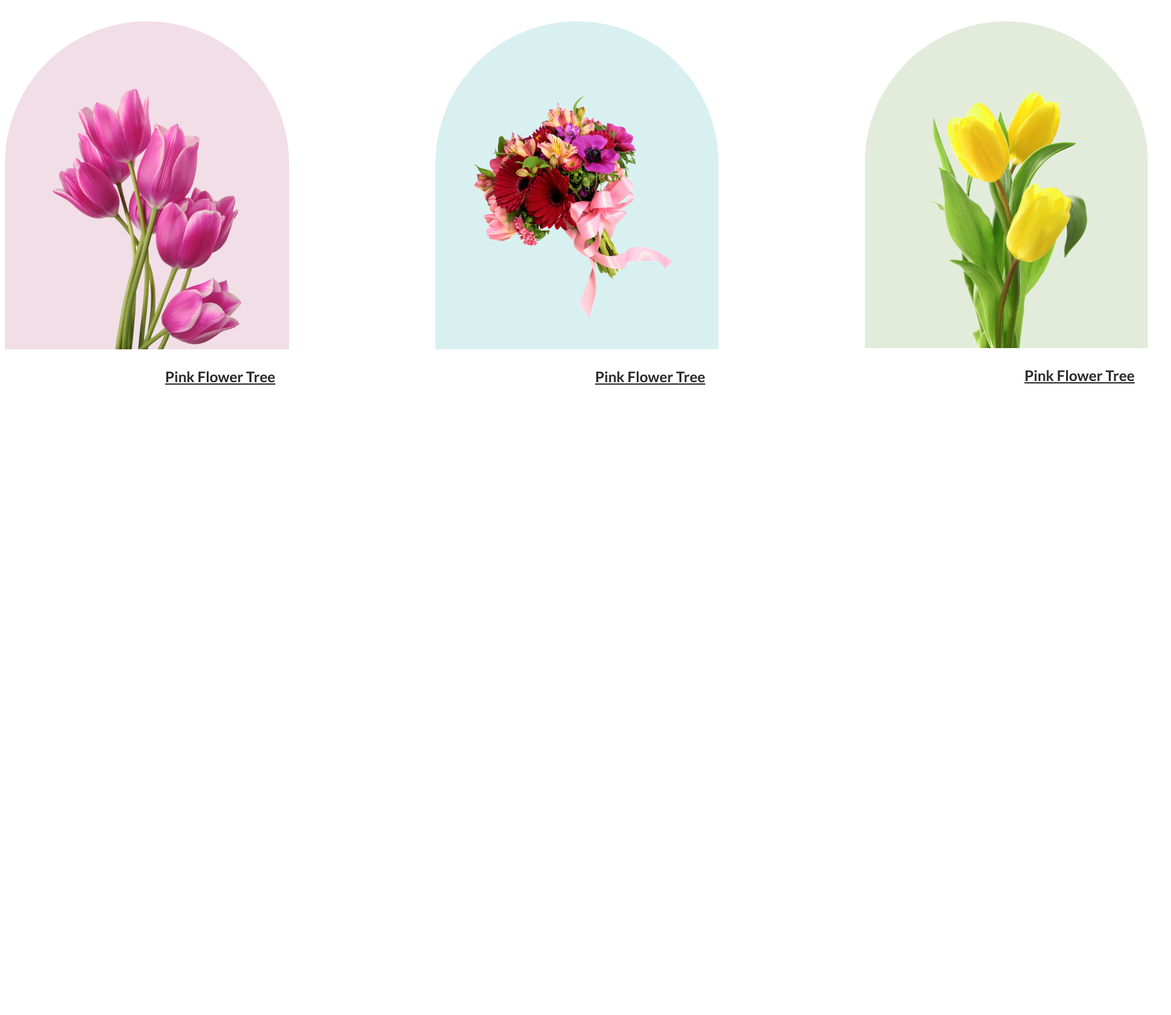
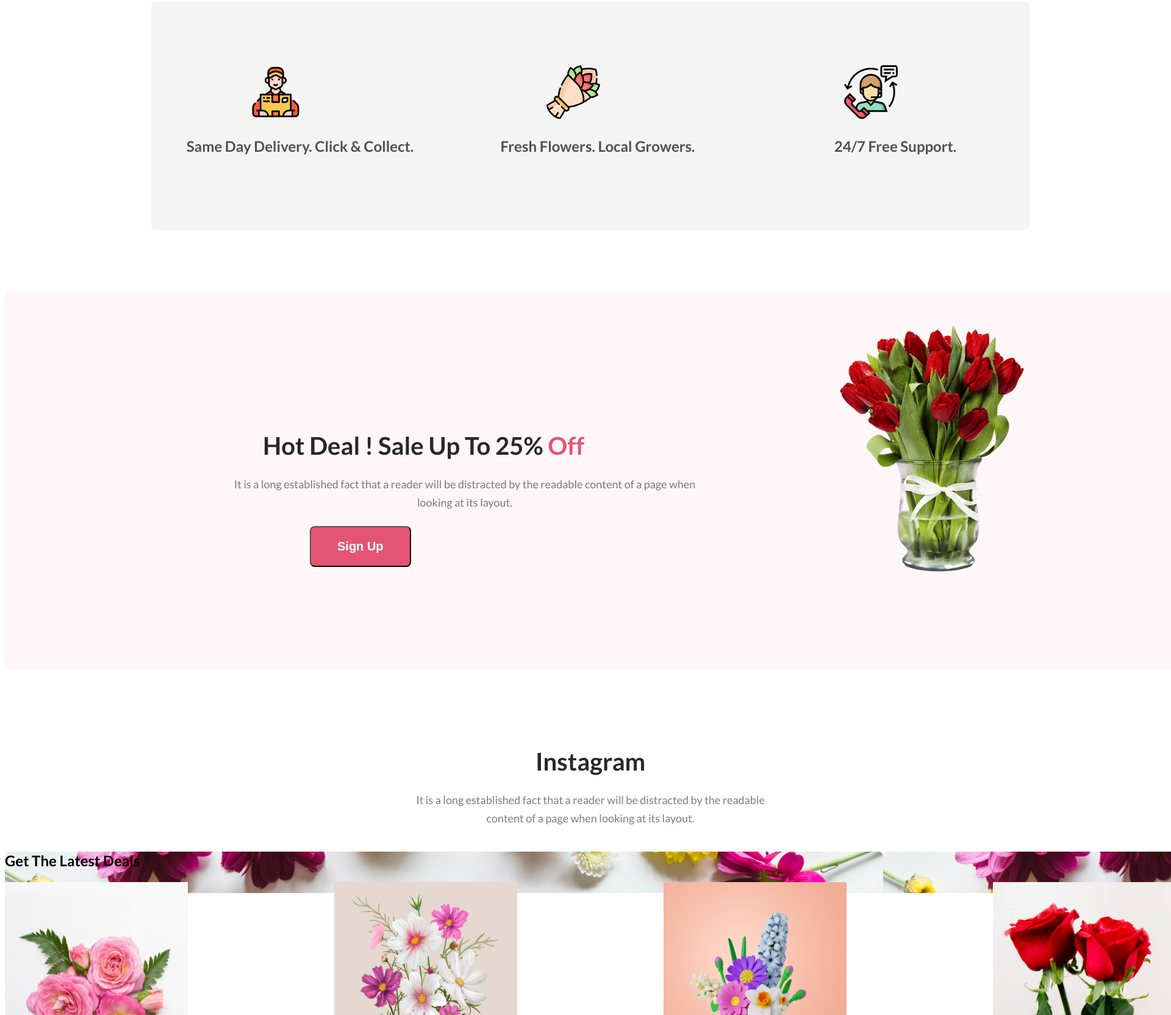
Before and after one commit to Mash425/assignment-flower-shop, a plain HTML site: page index.html in a window 1280 px wide. Shown: the part 1987-3652 px from the top of the page at 61% size, 1920 px wide, since content can reach past the window. Before the commit the page ends 2622 px from the top, so only its background shows below. Drawn offline with Linux system fonts and the light colour scheme.

Commit message:
fifth commit

```diff
--- a/index.html
+++ b/index.html
@@ -42,8 +42,6 @@
         <p class="feature-info">It is a long established fact that a reader will be distracted by the readable content
             of a page when looking at its layout.</p>
         <section>
-
-        </section>
             <div class="main-div-container">
                 <div class="fault">
                     <div class="container-pic1">
@@ -70,13 +68,74 @@
                     </div>
                 </div>
 
+            </div>
+        </section>
 
+        <section>
+            <div class="service-container">
+                <div class="div-main">
+                    <img src="Flower Asset/Group 57.png" alt="" class="img0">
+                    <p class="img-description">Same Day Delivery. Click & Collect.</p>
+                </div>
+                <div class="div-main">
+                    <img src="Flower Asset/Group 58.png" alt="" class="img0">
+                    <p class="img-description">Fresh Flowers. Local Growers.</p>
+                </div>
+                <div class="div-main">
+                    <img src="Flower Asset/Group 59.png" alt="" class="img0">
+                    <p class="img-description">24/7 Free Support.</p>
+                </div>
+            </div>
+        </section>
 
+        <section>
+            <div class="discount-container">
+                <div class="discount">
+                    <h1>
+                        Hot Deal ! Sale Up To 25% <span class="span1">Off</span>
+                    </h1>
+                    <p>
+                        It is a long established fact that a reader will be distracted by the readable content of a page
+                        when looking at its layout.
+                    </p>
+                    <button>
+                        Sign Up
+                    </button>
+                </div>
+                <div class="discount">
+                    <img src="Flower Asset/pngwing 8.png" alt="">
+                </div>
+            </div>
+        </section>
+        <section>
+            <div class="instagram">
+                <h1 class="ins-title">
+                    Instagram
+                </h1>
+                <p class="ins-discription">
+                    It is a long established fact that a reader will be distracted by the readable content of a page
+                    when looking at its layout.
+                </p>
+                <div class="ins-img">
+                    <div class="ins-gap"><img src="Flower Asset/Flower 01.png" alt=""></div>
+                    <div class="ins-gap"><img src="Flower Asset/Rectangle 4.png" alt=""></div>
+                    <div class="ins-gap"><img src="Flower Asset/Rectangle 5.png" alt=""></div>
+                    <div class="ins-gap"><img src="Flower Asset/Rectangle 6.png" alt=""></div>
+                </div>
+
+            </div>
+        </section>
+
+        <section>
+            <div class="deals-container">
+                <h1>Get The Latest Deals</h1>
+                <p>$30 coupon for first shopping</p>
 
 
             </div>
+        </section>
+    </main>
 
-    </main>
 
     <footer>
 
--- a/style.css
+++ b/style.css
@@ -1,8 +1,11 @@
 /*header file*/
 
-body{
+body {
     font-family: 'Lato', sans-serif;
+    width: 1920px;
+    height: 4867px;
 }
+
 .header-section {
     background: rgba(229, 84, 115, 0.10);
     width: 1920px;
@@ -11,16 +14,18 @@ body{
     gap: 97px;
 
 }
-.header-div{
+
+.header-div {
     display: flex;
 
 }
 
-.div-contant{
+.div-contant {
     margin-left: 240px;
     margin-top: 190px;
 }
-.header-title{
+
+.header-title {
     color: #272727;
     font-size: 80px;
     font-weight: 700;
@@ -28,7 +33,7 @@ width: 700px;
     margin-bottom: 32px;
 }
 
-.header-paragraph{
+.header-paragraph {
     color: rgba(39, 39, 39, 0.60);
     font-size: 18px;
     font-weight: 400;
@@ -37,7 +42,7 @@ width: 600px;
     margin-bottom: 32px;
 }
 
-.pry-button{
+.pry-button {
     padding: 20px 43px;
     border-radius: 8px;
     background: #E55473;
@@ -47,7 +52,7 @@ font-weight: 700;
     margin-bottom: 147px;
 }
 
- img{
+img {
     width: 635px;
     height: 800px;
     margin: 50px 240px 0 0;
@@ -55,7 +60,7 @@ margin-bottom: 147px;
 }
 
 /*Main section*/
-.feature-flower{
+.feature-flower {
     color: #272727;
     text-align: center;
     font-size: 40px;
@@ -64,7 +69,8 @@ margin-top: 160px;
     margin-left: 764px;
     margin-right: 764px;
 }
-.feature-info{
+
+.feature-info {
     color: rgba(39, 39, 39, 0.60);
     text-align: center;
     font-size: 18px;
@@ -73,14 +79,13 @@ line-height: 30px;
     margin: 0 660px 50px 660px;
 }
 
-.main-div-container{
+.main-div-container {
     display: flex;
     justify-content: space-between;
-    width: 1440px;
-    height: 538px;
+
 }
 
-.container-pic1 img{
+.container-pic1 img {
     width: 310px;
     height: 428px;
     padding: 110px 78px 0;
@@ -88,25 +93,137 @@ border-radius: 300px 300px 0px 0px;
     background: rgba(167, 33, 98, 0.15);
 }
 
-.container-pic2 img{
+.container-pic2 img {
     width: 370px;
     height: 370px;
     border-radius: 300px 300px 0px 0px;
     background: rgba(5, 151, 160, 0.15);
     padding: 117px 47px 51px;
 }
-.container-pic3 img{
+
+.container-pic3 img {
     width: 314px;
     height: 471px;
     border-radius: 300px 300px 0px 0px;
     background: rgba(71, 125, 17, 0.15);
     padding: 65px 75px 0;
 }
-.para-info{
+
+.para-info {
     color: #272727;
     font-size: 24px;
     font-weight: 700;
-line-height: 35px; /* 145.833% */
+    line-height: 35px;
+    /* 145.833% */
     text-decoration-line: underline;
     text-align: center;
 }
+
+.service-container {
+    display: flex;
+    margin: 100px 240px;
+    width: 1440px;
+    height: 320px;
+    border-radius: 8px;
+    background: rgba(39, 39, 39, 0.05);
+    padding: 54px 0px 0 0;
+}
+
+.div-main>img {
+    width: 88px;
+    height: 88px;
+    margin-left: 160px;
+
+}
+
+.div-main>p {
+    color: rgba(39, 39, 39, 0.80);
+    text-align: center;
+    font-size: 24px;
+    font-weight: 600;
+    line-height: 35px;
+}
+
+/*discount section*/
+.discount-container {
+    display: flex;
+    gap: 215px;
+    width: 1922px;
+    height: 620px;
+    border-radius: 8px;
+    background: rgba(229, 84, 115, 0.05);
+}
+
+.discount>h1 {
+    color: #272727;
+    font-size: 40px;
+    font-weight: 800;
+    margin-top: 230px;
+    margin-left: 423px;
+    margin-bottom: 24px;
+}
+
+.span1 {
+    color: #E55473;
+}
+
+.discount>p {
+    color: rgba(39, 39, 39, 0.60);
+    text-align: center;
+    font-size: 18px;
+    margin-left: 359px;
+    font-weight: 400;
+    line-height: 30px;
+    margin-bottom: 24px;
+    /* 166.667% */
+}
+
+.discount>button {
+    padding: 20px 43px;
+    background: #E55473;
+    color: #FFF;
+    font-size: 20px;
+    font-weight: 700;
+    margin-left: 500px;
+    border-radius: 8px;
+}
+
+.discount>img {
+    width: 318px;
+    height: 420px;
+    padding-top: 100px 429px 100px 0;
+}
+
+.ins-title {
+    color: #272727;
+    text-align: center;
+    font-size: 40px;
+    font-weight: 800;
+    margin: 128px 870px 24px 870px;
+}
+
+.ins-discription {
+    color: rgba(39, 39, 39, 0.60);
+    text-align: center;
+    font-size: 18px;
+    font-weight: 400;
+    line-height: 30px;
+    margin: 0 673px 40px 673px;
+    /* 166.667% */
+}
+
+.ins-img {
+    position: absolute;
+    display: flex;
+    margin-bottom: 150px;
+}
+
+.ins-gap>img {
+    width: 300px;
+    height: 390px;
+}
+
+.deals-container {
+
+    background-image: url('Flower Asset/Rectangle 9.png');
+}
```
Lines whose indentation alone changed are shown as unchanged.
